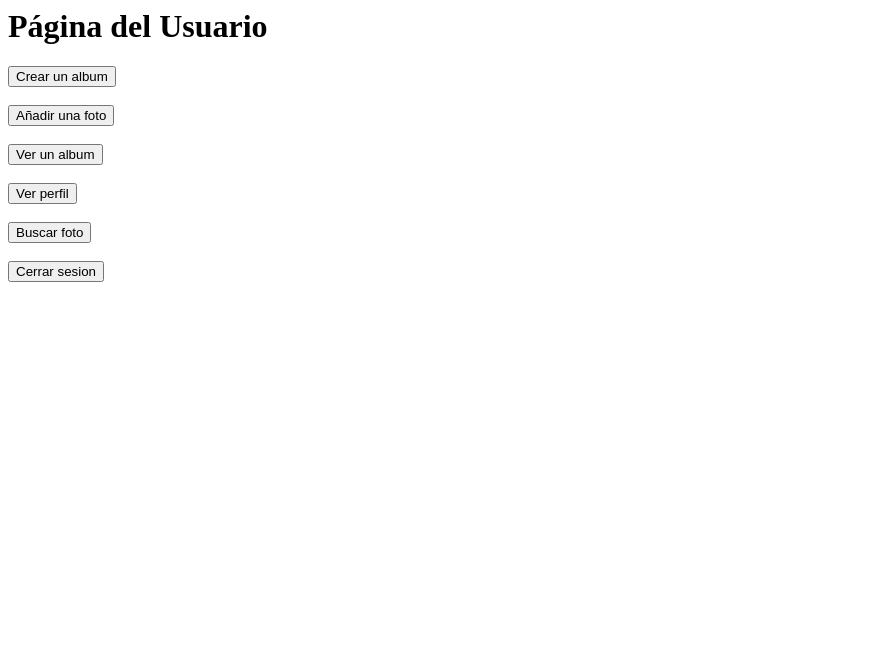
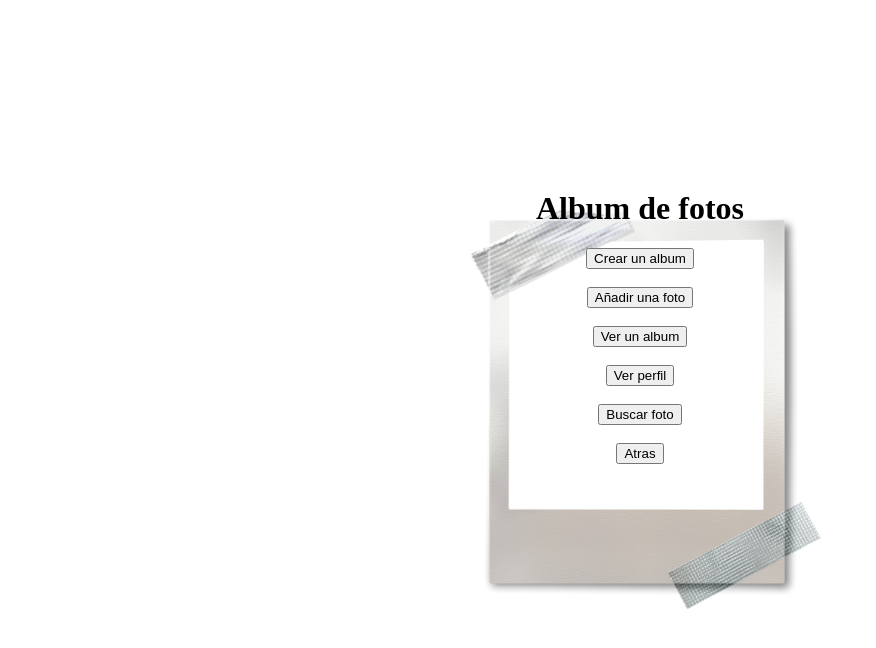
Before and after one commit to LunaGR/Mi-vida-facil, a PHP site: page /mi-vida-facil/Album/index.php in a window 1280 px wide. Shown: the top 648 px of the page, without its empty margins (0-876 px from the left). Run offline with PHP 8.4, Linux system fonts and the light colour scheme; the visitor is signed in with stand-in values (Sample User, id 1).

Commit message:
Update index.php

```diff
--- a/Album/index.php
+++ b/Album/index.php
@@ -8,15 +8,21 @@ if (empty($_SESSION['usuario'])) {
 
 <html>
 <head>
-
+<link rel="stylesheet" type="text/css" href="foto.css">
 </head>
 <body>
-    <h1>Página del Usuario</h1>
-    <a href="crearalbum.php"><button class="btn success">Crear un album</button><br><br>
-    <a href="anadirfoto.php"><button class="btn success">Añadir una foto</button><br><br>
-    <a href="veralbum.php"><button class="btn success">Ver un album</button><br><br>
-    <a href="verperfil.php"><button class="btn success">Ver perfil</button><br><br>
-    <a href="buscarfoto.php"><button class="btn success">Buscar foto</button><br><br>
-    <a href="cerrarsesion.php"><button class="btn success">Cerrar sesion</button>
+    <div id="user">
+        <center>
+            <h1>Album de fotos</h1>
+            <a href="crearalbum.php"><button class="btn success">Crear un album</button><br><br>
+            <a href="anadirfoto.php"><button class="btn success">Añadir una foto</button><br><br>
+            <a href="veralbum.php"><button class="btn success">Ver un album</button><br><br>
+            <a href="verperfil.php"><button class="btn success">Ver perfil</button><br><br>
+            <a href="buscarfoto.php"><button class="btn success">Buscar foto</button><br><br>
+            <!-- <a href="cerrarsesion.php"><button class="btn success">Cerrar sesion</button> -->
+            <a href="http://localhost/mi-vida-facil/indexglobal.php"><input class="atras" type="button" value="Atras"> </a>
+        </center>
+    </div>
+
 </body>
 </html>
```
